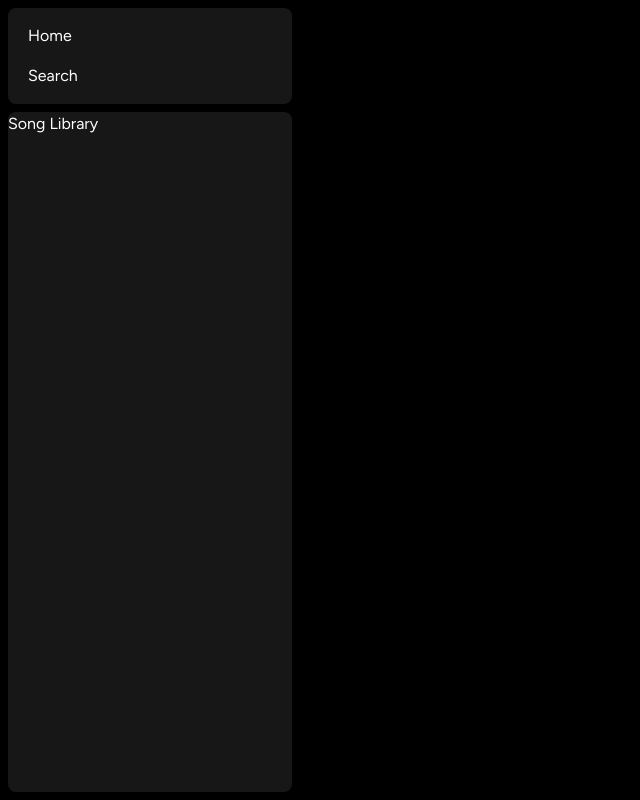
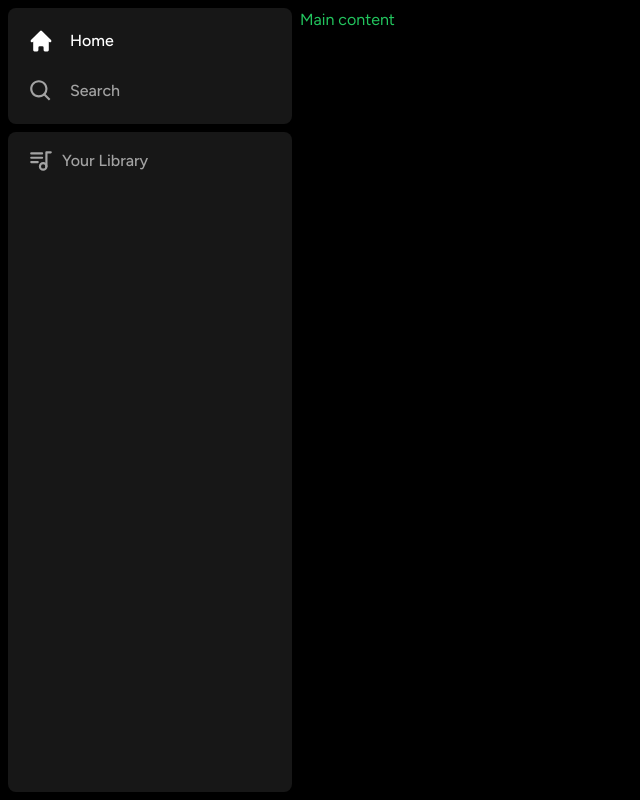
Before and after one commit to bvcr93/spotify-clone, a Next.js app: page / in a window 1280 px wide. Shown: the whole page, without its empty margins (0-640 px from the left). Built offline with nearby package versions, Linux system fonts and the light colour scheme.

Commit message:
styling main page

```diff
--- a/app/(site)/page.tsx
+++ b/app/(site)/page.tsx
@@ -2,6 +2,6 @@ import React from 'react'
 
 export default function HomePage() {
   return (
-    <div className='text-green-500'>main content</div>
+    <div className='text-green-500'>Main content</div>
   )
 }
--- /dev/null
+++ b/app/components/Library.tsx
@@ -0,0 +1,18 @@
+"use client";
+import { TbPlaylist } from "react-icons/tb";
+export default function Library() {
+  const onClick = () => {
+    //handle upload
+  };
+
+  return (
+    <div className="flex flex-col">
+      <div className="flex items-center justify-between px-5 py-4">
+        <div className="inline-flex items-center gap-x-2">
+          <TbPlaylist size={26} className="text-neutral-400" />
+          <p className="text-neutral-400 font-medium text-md">Your Library</p>
+        </div>
+      </div>
+    </div>
+  );
+}
--- a/app/components/Sidebar.tsx
+++ b/app/components/Sidebar.tsx
@@ -6,6 +6,7 @@ import { HiHome } from "react-icons/hi";
 import { BiSearch } from "react-icons/bi";
 import Box from "./Box";
 import SidebarItem from "./SidebarItem";
+import Library from "./Library";
 
 type SidebarProps = {
   children: React.ReactNode;
@@ -34,19 +35,19 @@ const Sidebar = ({ children }: SidebarProps) => {
     <div className="flex h-full">
       <div className=" md:flex hidden flex-col gap-y-2 bg-black h-full w-[300px] p-2">
         <Box className="">
-            <div className="flex flex-col gap-y-4 px-5 py-4">
-                {
-                    routes.map(
-                        item => (
-                         <SidebarItem key={item.label} label={item.label}/>
-
-                        )
-                    )
-                }
-            </div>
+          <div className="flex flex-col gap-y-4 px-5 py-4">
+            {routes.map((item) => (
+              <SidebarItem key={item.label} {...item} />
+            ))}
+          </div>
         </Box>
-        <Box className="overflow-y-auto h-full">Song Library</Box>
+        <Box className="overflow-y-auto h-full text-white">
+          <Library/>
+        </Box>
       </div>
+      <main className="h-full flex-1 overflow-y-auto py-2">
+        {children}
+      </main>
     </div>
   );
 };
--- a/app/components/SidebarItem.tsx
+++ b/app/components/SidebarItem.tsx
@@ -1,9 +1,34 @@
+import Link from "next/link";
 import React from "react";
+import { IconType } from "react-icons";
+import { twMerge } from "tailwind-merge";
 
 interface SidebarItemProps {
   label: string;
+  icon: IconType;
+  active?: boolean;
+  href: string;
 }
 
-export default function SidebarItem({ label }: SidebarItemProps) {
-  return <div>{label}</div>;
+export default function SidebarItem({
+  label,
+  icon: Icon,
+  active,
+  href,
+}: SidebarItemProps) {
+  return (
+    <Link
+      href={href}
+      className={twMerge(
+        `flex flex-row  h-auto
+        items-center w-full gap-x-4 text-md
+        font-medium cursor-pointer transition
+        text-neutral-400 py-1 hover:text-white  `,
+        active && "text-white"
+      )}
+    >
+      <Icon size={26} />
+      <p>{label}</p>
+    </Link>
+  );
 }
--- a/app/globals.css
+++ b/app/globals.css
@@ -1,11 +1,87 @@
 @tailwind base;
 @tailwind components;
 @tailwind utilities;
-
-html,
+ html,
 body,
 :root {
   height: 100%;
   background-color: black;
-  color-scheme: dark;
+  color-scheme: dark;;
 }
+@layer base {
+  :root {
+    --background: 0 0% 100%;
+    --foreground: 222.2 47.4% 11.2%;
+
+    --muted: 210 40% 96.1%;
+    --muted-foreground: 215.4 16.3% 46.9%;
+
+    --popover: 0 0% 100%;
+    --popover-foreground: 222.2 47.4% 11.2%;
+
+    --card: 0 0% 100%;
+    --card-foreground: 222.2 47.4% 11.2%;
+
+    --border: 214.3 31.8% 91.4%;
+    --input: 214.3 31.8% 91.4%;
+
+    --primary: 222.2 47.4% 11.2%;
+    --primary-foreground: 210 40% 98%;
+
+    --secondary: 210 40% 96.1%;
+    --secondary-foreground: 222.2 47.4% 11.2%;
+
+    --accent: 210 40% 96.1%;
+    --accent-foreground: 222.2 47.4% 11.2%;
+
+    --destructive: 0 100% 50%;
+    --destructive-foreground: 210 40% 98%;
+
+    --ring: 215 20.2% 65.1%;
+
+    --radius: 0.5rem;
+  }
+
+  .dark {
+    --background: 224 71% 4%;
+    --foreground: 213 31% 91%;
+
+    --muted: 223 47% 11%;
+    --muted-foreground: 215.4 16.3% 56.9%;
+
+    --popover: 224 71% 4%;
+    --popover-foreground: 215 20.2% 65.1%;
+
+    --card: 224 71% 4%;
+    --card-foreground: 213 31% 91%;
+
+    --border: 216 34% 17%;
+    --input: 216 34% 17%;
+
+    --primary: 210 40% 98%;
+    --primary-foreground: 222.2 47.4% 1.2%;
+
+    --secondary: 222.2 47.4% 11.2%;
+    --secondary-foreground: 210 40% 98%;
+
+    --accent: 216 34% 17%;
+    --accent-foreground: 210 40% 98%;
+
+    --destructive: 0 63% 31%;
+    --destructive-foreground: 210 40% 98%;
+
+    --ring: 216 34% 17%;
+
+    --radius: 0.5rem;
+  }
+}
+
+@layer base {
+  * {
+    @apply border-border;
+  }
+  body {
+    @apply bg-background text-foreground;
+    font-feature-settings: "rlig" 1, "calt" 1;
+  }
+}
--- /dev/null
+++ b/lib/utils.ts
@@ -0,0 +1,6 @@
+import { ClassValue, clsx } from "clsx"
+import { twMerge } from "tailwind-merge"
+
+export function cn(...inputs: ClassValue[]) {
+  return twMerge(clsx(inputs))
+}
--- a/package.json
+++ b/package.json
@@ -13,14 +13,18 @@
     "@types/react": "18.2.7",
     "@types/react-dom": "18.2.4",
     "autoprefixer": "10.4.14",
+    "class-variance-authority": "^0.6.0",
+    "clsx": "^1.2.1",
+    "lucide-react": "^0.236.0",
     "next": "13.4.4",
     "postcss": "8.4.24",
     "react": "18.2.0",
     "react-dom": "18.2.0",
     "react-hook-form": "^7.44.2",
     "react-icons": "^4.9.0",
-    "tailwind-merge": "^1.12.0",
+    "tailwind-merge": "^1.13.0",
     "tailwindcss": "3.3.2",
+    "tailwindcss-animate": "^1.0.5",
     "typescript": "5.0.4"
   },
   "devDependencies": {
--- a/tailwind.config.js
+++ b/tailwind.config.js
@@ -1,12 +1,75 @@
 /** @type {import('tailwindcss').Config} */
 module.exports = {
+  darkMode: ["class"],
   content: [
-    './pages/**/*.{js,ts,jsx,tsx,mdx}',
-    './components/**/*.{js,ts,jsx,tsx,mdx}',
-    './app/**/*.{js,ts,jsx,tsx,mdx}',
-  ],
+    './pages/**/*.{ts,tsx}',
+    './components/**/*.{ts,tsx}',
+    './app/**/*.{ts,tsx}',
+	],
   theme: {
-
+    container: {
+      center: true,
+      padding: "2rem",
+      screens: {
+        "2xl": "1400px",
+      },
+    },
+    extend: {
+      colors: {
+        border: "hsl(var(--border))",
+        input: "hsl(var(--input))",
+        ring: "hsl(var(--ring))",
+        background: "hsl(var(--background))",
+        foreground: "hsl(var(--foreground))",
+        primary: {
+          DEFAULT: "hsl(var(--primary))",
+          foreground: "hsl(var(--primary-foreground))",
+        },
+        secondary: {
+          DEFAULT: "hsl(var(--secondary))",
+          foreground: "hsl(var(--secondary-foreground))",
+        },
+        destructive: {
+          DEFAULT: "hsl(var(--destructive))",
+          foreground: "hsl(var(--destructive-foreground))",
+        },
+        muted: {
+          DEFAULT: "hsl(var(--muted))",
+          foreground: "hsl(var(--muted-foreground))",
+        },
+        accent: {
+          DEFAULT: "hsl(var(--accent))",
+          foreground: "hsl(var(--accent-foreground))",
+        },
+        popover: {
+          DEFAULT: "hsl(var(--popover))",
+          foreground: "hsl(var(--popover-foreground))",
+        },
+        card: {
+          DEFAULT: "hsl(var(--card))",
+          foreground: "hsl(var(--card-foreground))",
+        },
+      },
+      borderRadius: {
+        lg: "var(--radius)",
+        md: "calc(var(--radius) - 2px)",
+        sm: "calc(var(--radius) - 4px)",
+      },
+      keyframes: {
+        "accordion-down": {
+          from: { height: 0 },
+          to: { height: "var(--radix-accordion-content-height)" },
+        },
+        "accordion-up": {
+          from: { height: "var(--radix-accordion-content-height)" },
+          to: { height: 0 },
+        },
+      },
+      animation: {
+        "accordion-down": "accordion-down 0.2s ease-out",
+        "accordion-up": "accordion-up 0.2s ease-out",
+      },
+    },
   },
-  plugins: [],
+  plugins: [require("tailwindcss-animate")],
 }
```
Also changed, not shown: 1 other file (tests, documents, lock files or other folders).
